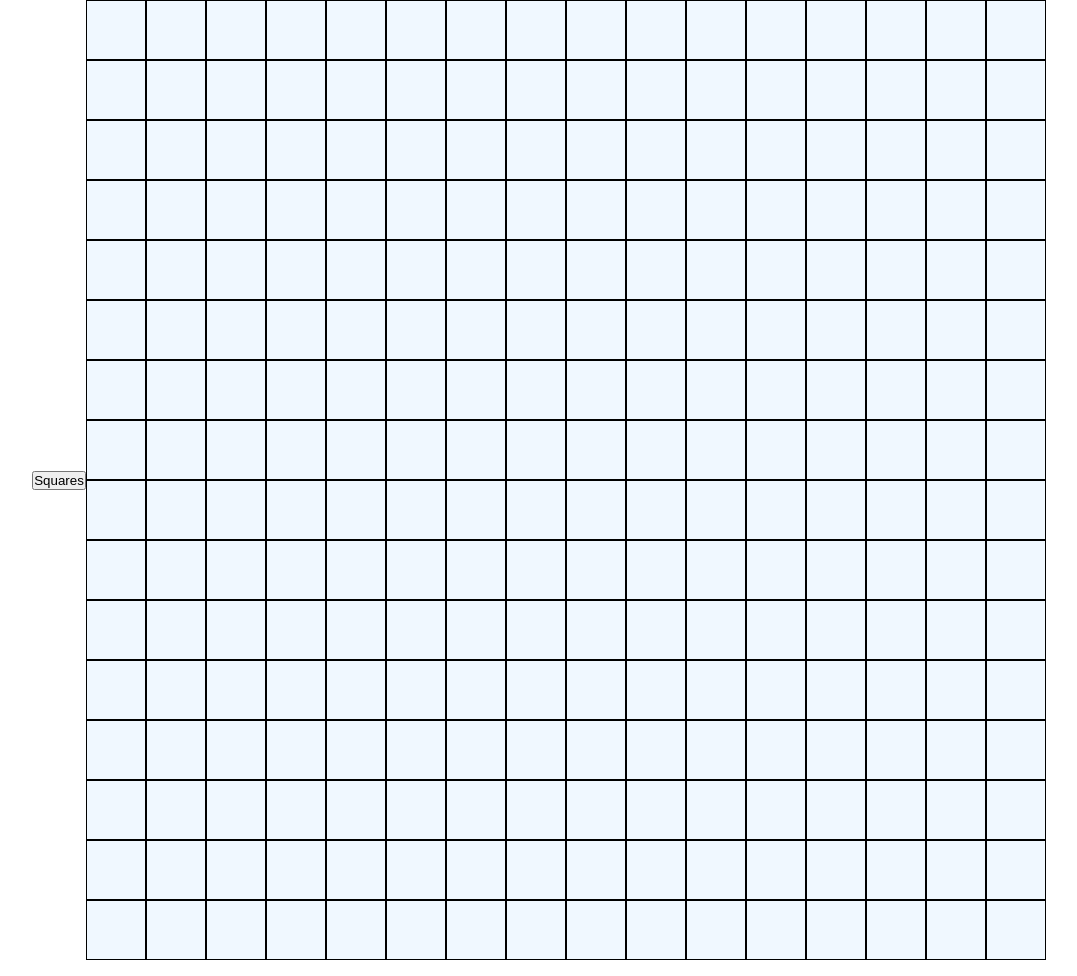
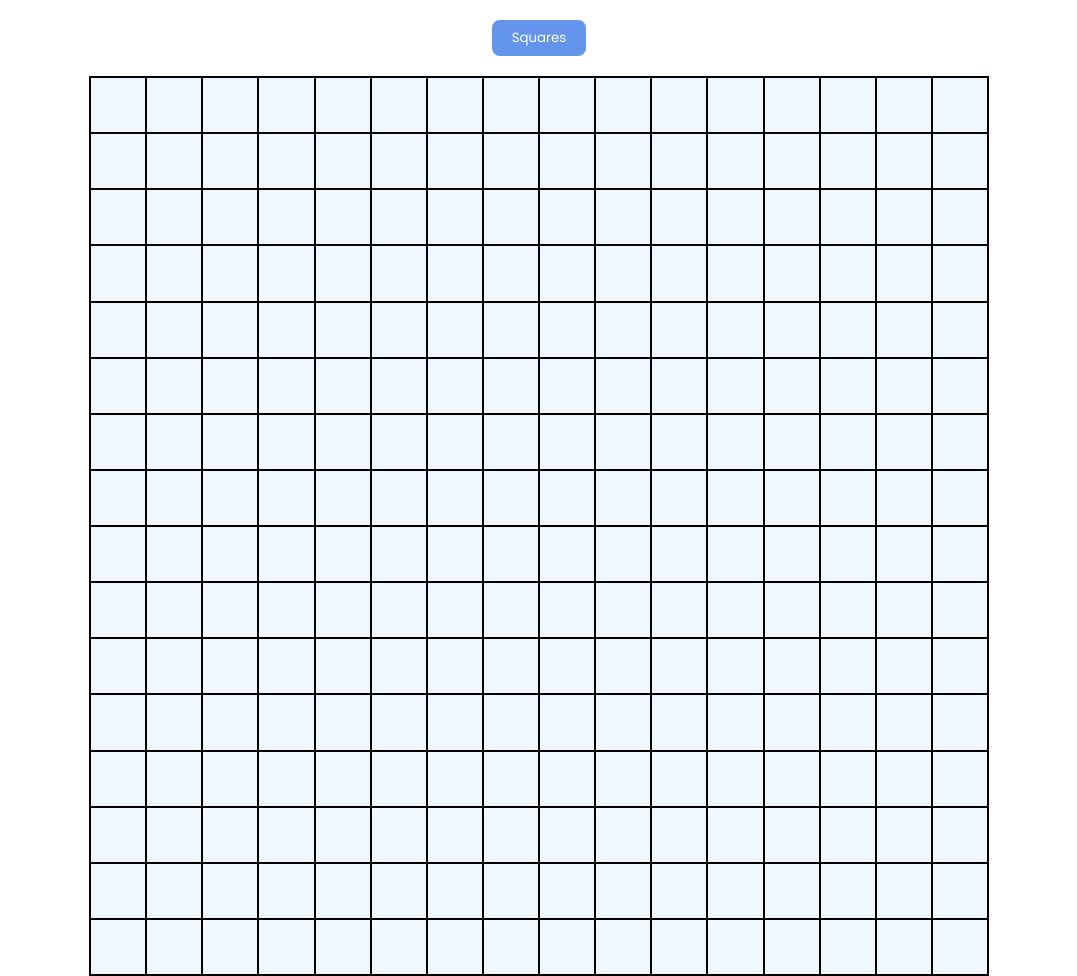
Before and after one commit to kazazura/etch-a-sketch, a plain HTML site: page index.html in a window 1280 px wide. Shown: the whole page, without its empty margins (101-1178 px from the left). Drawn offline with Linux system fonts and the light colour scheme.

Commit message:
Add additional styling

```diff
--- a/style.css
+++ b/style.css
@@ -1,10 +1,31 @@
+@import url('https://fonts.googleapis.com/css2?family=Poppins:ital,wght@0,100;0,200;0,300;0,400;0,500;0,600;0,700;0,800;0,900;1,100;1,200;1,300;1,400;1,500;1,600;1,700;1,800;1,900&family=Roboto:ital,wght@0,100..900;1,100..900&display=swap');
+
 * {
     margin: 0;
     padding: 0;
     box-sizing: border-box;
+    font-family: "Poppins";
 }
 
-body {
+.header {
+    display: flex;
+    justify-content: center;
+    padding: 20px 0px;
+}
+
+.squares {
+    padding: 8px 20px;
+    color: white;
+    background-color:cornflowerblue;
+    border-style: none;
+    border-radius: 8px;
+}
+
+.squares:hover{
+    background-color: rgb(71, 124, 221);
+}
+
+.body {
     display: flex;
     justify-content: center;
     align-items: center;
@@ -13,9 +34,12 @@ body {
 
 .grid-container {
     display: flex;
-    height: 960px;
-    width: 960px;
+    height: 900px;
+    width: 900px;
     background-color: aliceblue;
+    border-color: black;
+    border-style: solid;
+    border-width: thin;
 }
 
 .grid-container>div {
```
